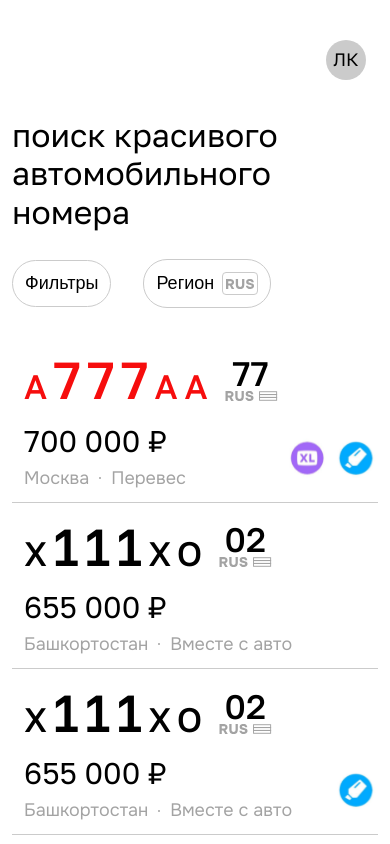
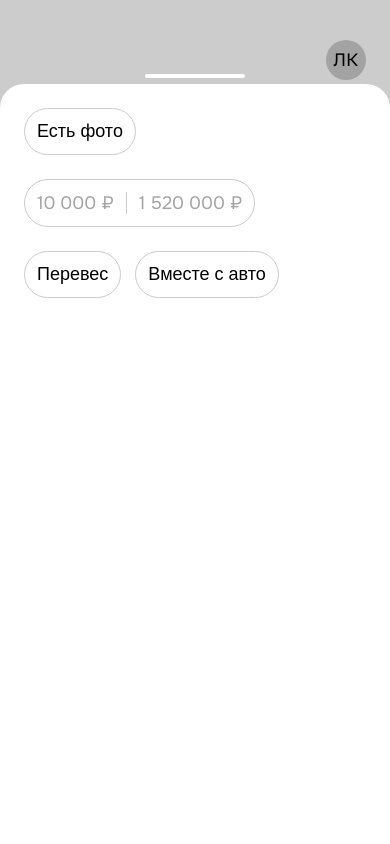
Before and after one commit to fayzullayevelmurod/License-plates-Online, a React (Vite) app: page / in a window 390 px wide. Both pictures are taken after a click on the button "Фильтры". Shown: the top 844 px of the page. Built offline with nearby package versions, Linux system fonts and the light colour scheme; the HTML template or start-up script is replaced by a standard one.

Commit message:
home page added filer btn

```diff
--- a/src/pages/Home.jsx
+++ b/src/pages/Home.jsx
@@ -1,4 +1,4 @@
-import { useRef } from "react";
+import { useRef, useState } from "react";
 import assets from "../assets";
 import { Numbers } from "../components";
 const numbersDB = [
@@ -137,7 +137,10 @@ const numbersDB = [
 ];
 export const Home = () => {
   const inputs = useRef([]);
-
+  const [showDropDown, setShowDropDown] = useState(false);
+  const handleShow = () => {
+    setShowDropDown(!showDropDown);
+  };
   const handleInputChange = (index, event) => {
     const { value } = event.target;
     let newValue = value;
@@ -162,6 +165,7 @@ export const Home = () => {
   };
   return (
     <>
+      <div className={`overlay ${showDropDown ? 'show' : ''}`}></div>
       <div className="number__box">
         <h1 className="title">
           поиск красивого <br /> автомобильного номера
@@ -193,7 +197,9 @@ export const Home = () => {
           </div>
         </div>
         <div className="filter__box button__filter">
-          <button className="chips filter__btn">Фильтры</button>
+          <button className="chips filter__btn" onClick={handleShow}>
+            Фильтры
+          </button>
           <button className="chips dropdown">
             <span>Регион</span>
             <div className="plate">
@@ -201,7 +207,9 @@ export const Home = () => {
             </div>
           </button>
         </div>
+        <div className={`media__drop ${showDropDown ? "show" : ""}`}>
           <div className="button__filter media__none">
+            <button className="close__btn" onClick={handleShow}></button>
             <button className="chips">Есть фото</button>
             <button className="chips number__btn">
               <span>10 000 ₽</span>
@@ -216,6 +224,7 @@ export const Home = () => {
                 <img src={assets.ru} alt="ru logo" width={28} height={10} />
               </div>
             </button>
+          </div>
         </div>
         <Numbers />
         <div className="promo__img">
--- a/src/pages/pages.css
+++ b/src/pages/pages.css
@@ -660,6 +660,9 @@
 .filter__box {
   display: none;
 }
+.media__drop .close__btn {
+  display: none;
+}
 /* media query */
 @media screen and (max-width: 900px) {
   .number__box {
@@ -692,7 +695,58 @@
   .filter__box {
     display: flex;
   }
+  .media__drop .close__btn {
+    display: block;
+  }
+  .media__drop {
+    position: fixed;
+    bottom: 0;
+    left: 0;
+    width: 100%;
+    height: 90vh;
+    border-top-left-radius: 24px;
+    border-top-right-radius: 24px;
+    z-index: 10;
+    background: #fff;
+    justify-content: start;
+    transform: translateY(100%);
+    transition: all 0.2s linear;
+  }
+  .media__drop.show {
+    transform: translateY(0);
+  }
   .button__filter.media__none {
+    margin: 0;
+    flex-wrap: wrap;
+    row-gap: 24px;
+    column-gap: 14px;
+    padding: 24px;
+    justify-content: start;
+  }
+  .close__btn {
+    position: absolute;
+    top: -10px;
+    left: 50%;
+    transform: translateX(-50%);
+    width: 100px;
+    height: 4px;
+    border-radius: 8px;
+    background: #fff;
+  }
+  .overlay {
+    top: 0;
+    left: 0;
+    position: fixed;
+    width: 100%;
+    height: 100vh;
+    z-index: 9;
+    background: rgba(0, 0, 0, 0.2);
+    display: none;
+  }
+  .overlay.show {
+    display: block;
+  }
+  .button__filter.media__none .chips.dropdown {
     display: none;
   }
 }
```
Lines whose indentation alone changed are shown as unchanged.
